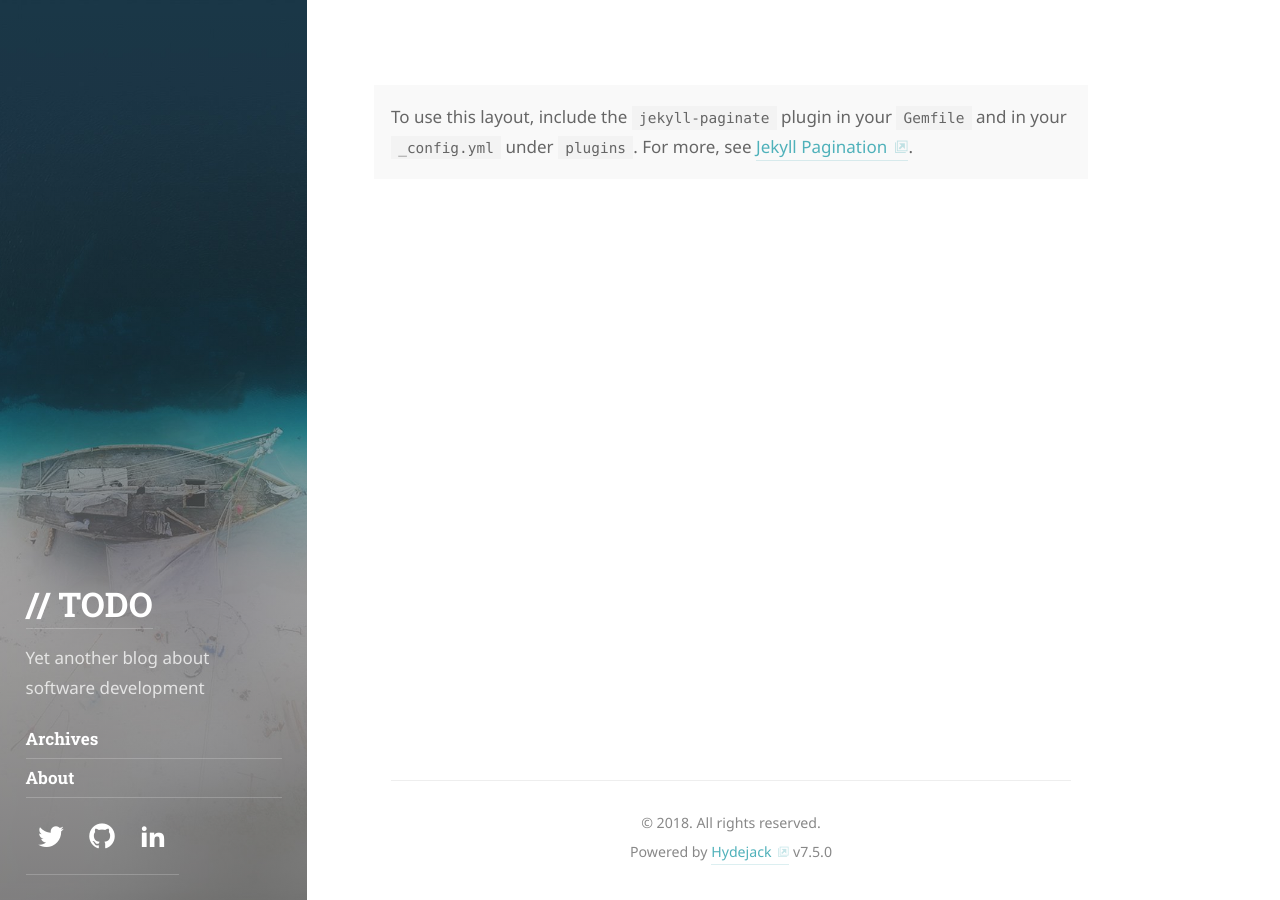
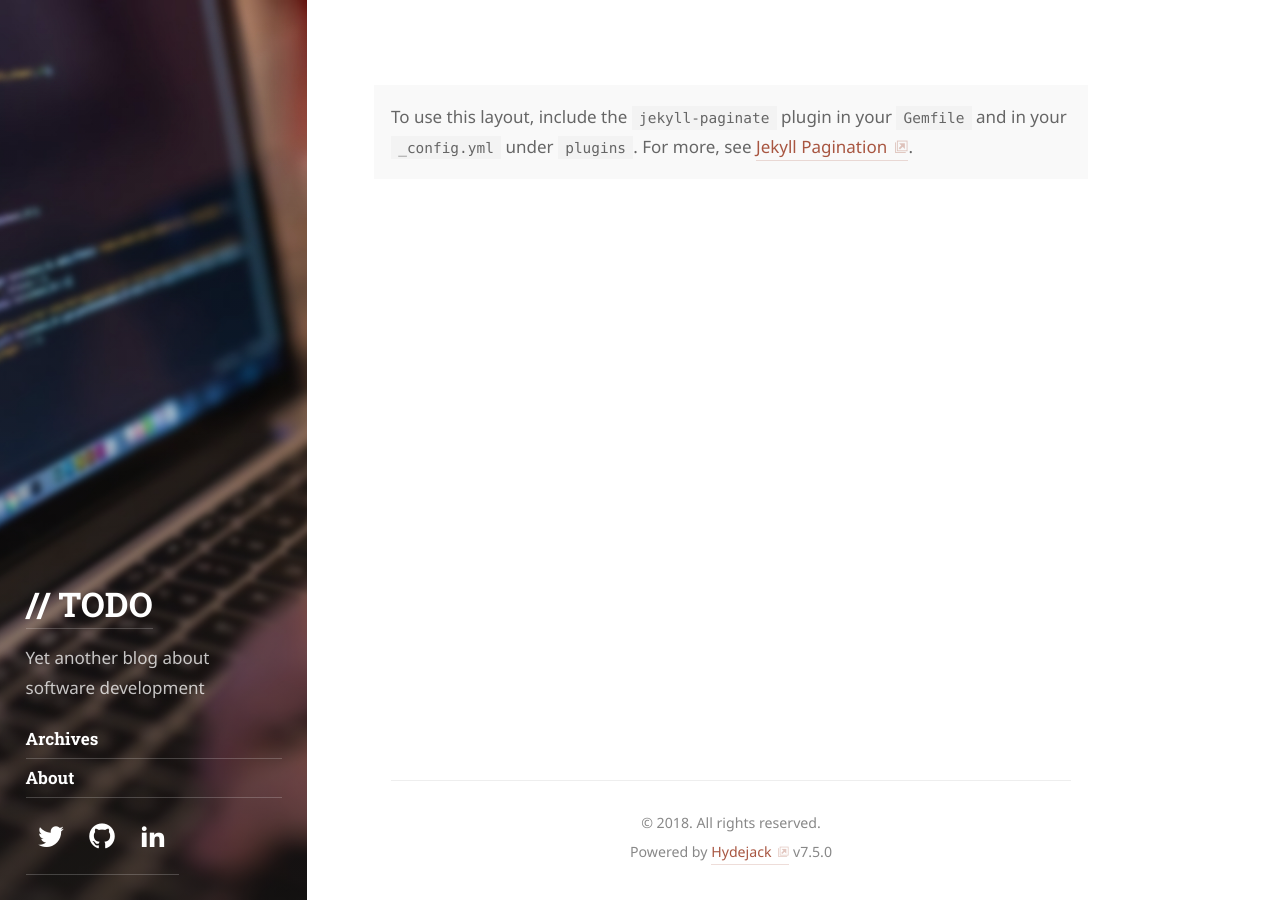
Before and after one commit to marcelocenerine/marcelocenerine.github.io, a Jekyll site: the page built from index.html, in a window 1280 px wide. Built offline with Jekyll 4.4.1, drawn with Linux system fonts in a browser that asks for light colours; some web fonts are replaced; the list of posts is cut into pages by our own code.

Commit message:
change side bar background image and style

```diff
--- a/_config.yml
+++ b/_config.yml
@@ -78,7 +78,7 @@ defaults:
 
 # Sidebar image and theme color of the site.
 accent_image:          /assets/img/sidebar-bg.jpg
-accent_color:          '#4fb1ba'
+accent_color:          '#a85641'
 
 # The string encoding which fonts to fetch from Google Fonts.
 # See: <https://qwtel.com/hydejack/docs/configuration/>
```
Also changed, not shown: assets/img/sidebar-bg.jpg.
